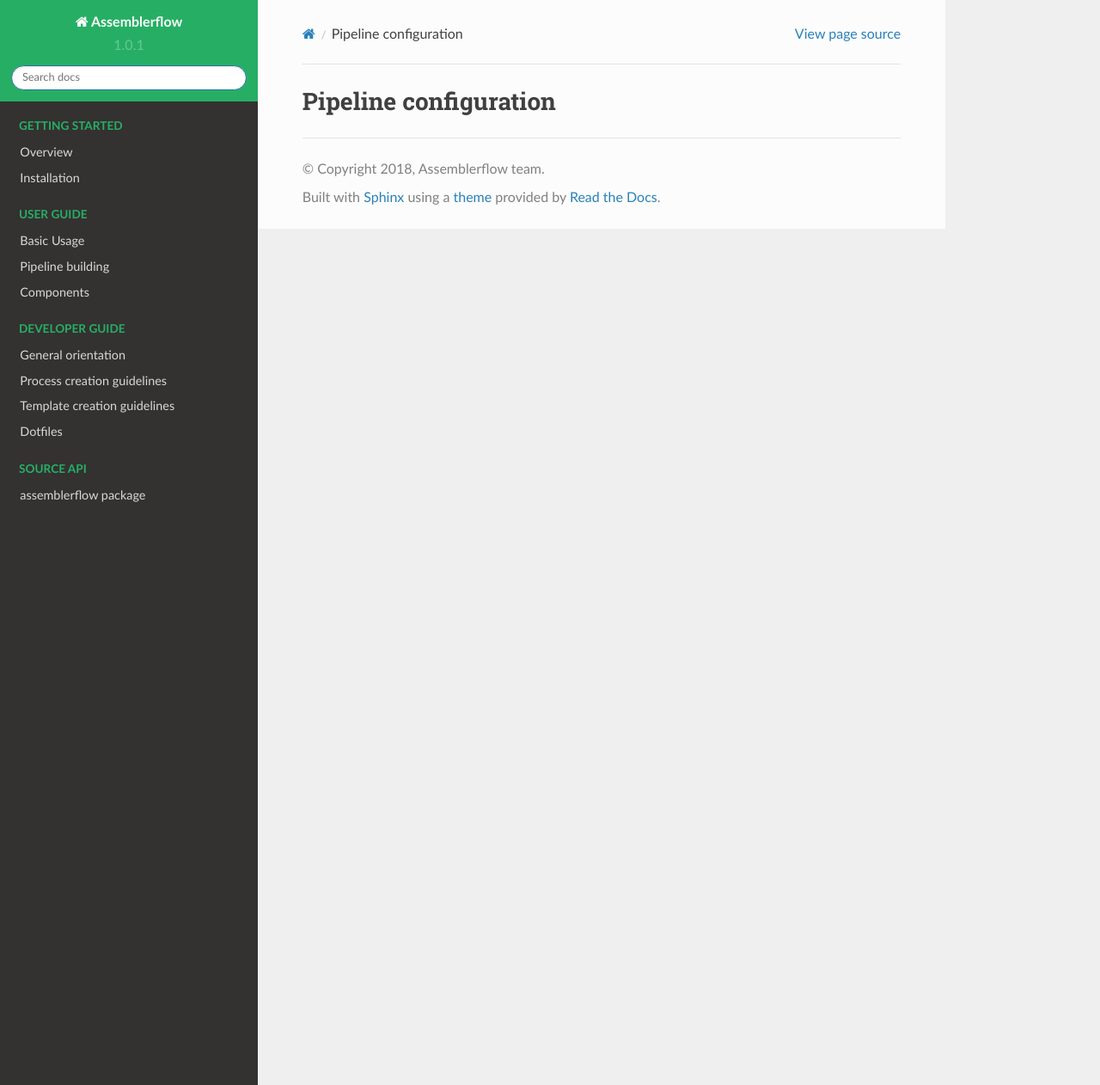
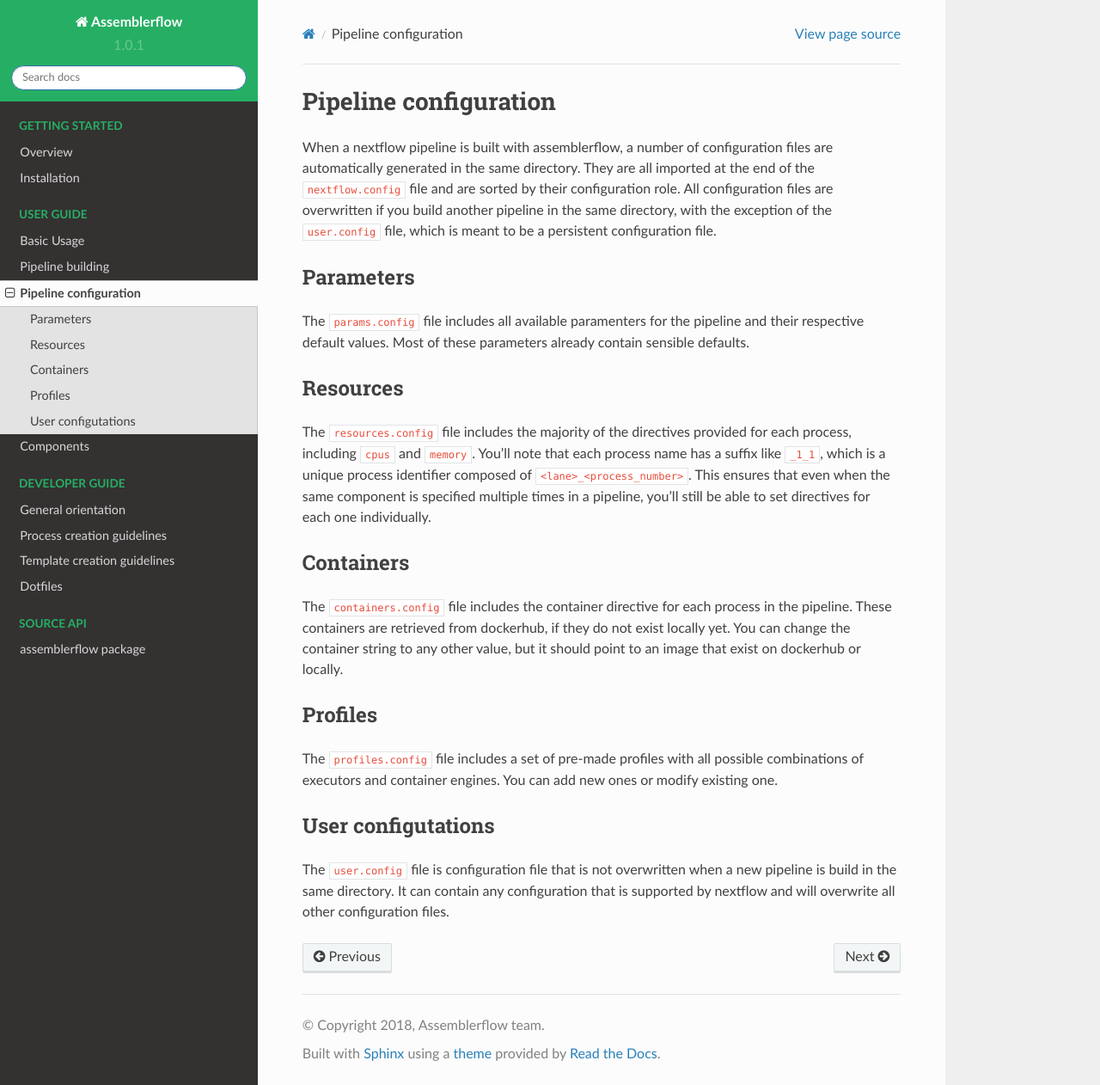
Before and after one commit to assemblerflow/flowcraft, a Sphinx documentation site: the page built from docs/user/pipeline_configuration.rst, in a window 1280 px wide and 1262 px high. Shown: the whole window at 86% size. Built offline with Sphinx 7.4.7 and the Read the Docs theme 2.0.0, drawn with Linux system fonts in a browser that asks for light colours.

Commit message:
Added pipeline configuration doc

```diff
--- a/docs/index.rst
+++ b/docs/index.rst
@@ -25,6 +25,7 @@ A NextFlow pipeline assembler for genomics.
 
    user/basic_usage
    user/pipeline_building
+   user/pipeline_configuration
    user/available_components
 
 .. _Developer Guide:
--- a/docs/user/pipeline_configuration.rst
+++ b/docs/user/pipeline_configuration.rst
@@ -1,2 +1,48 @@
 Pipeline configuration
 ======================
+
+When a nextflow pipeline is built with assemblerflow, a number of configuration
+files are automatically generated in the same directory. They are all imported
+at the end of the ``nextflow.config`` file and are sorted by their configuration
+role. All configuration files are overwritten if you build another pipeline
+in the same directory, with the exception of the ``user.config`` file, which
+is meant to be a persistent configuration file.
+
+Parameters
+----------
+
+The ``params.config`` file includes all available paramenters for the pipeline
+and their respective default values. Most of these parameters already contain
+sensible defaults.
+
+Resources
+---------
+
+The ``resources.config`` file includes the majority of the directives provided
+for each process, including ``cpus`` and ``memory``. You'll note that each
+process name has a suffix like ``_1_1``, which is a unique process identifier
+composed of ``<lane>_<process_number>``. This ensures that even when the same
+component is specified multiple times in a pipeline, you'll still be able to
+set directives for each one individually.
+
+Containers
+----------
+
+The ``containers.config`` file includes the container directive for each
+process in the pipeline. These containers are retrieved from dockerhub, if they
+do not exist locally yet. You can change the container string to any other
+value, but it should point to an image that exist on dockerhub or locally.
+
+Profiles
+--------
+
+The ``profiles.config`` file includes a set of pre-made profiles with all
+possible combinations of executors and container engines. You can add new ones
+or modify existing one.
+
+User configutations
+-------------------
+
+The ``user.config`` file is configuration file that is not overwritten when a
+new pipeline is build in the same directory. It can contain any configuration
+that is supported by nextflow and will overwrite all other configuration files.
```
Also changed, not shown: docs/user/basic_usage.rst (+23 -8 lines).
